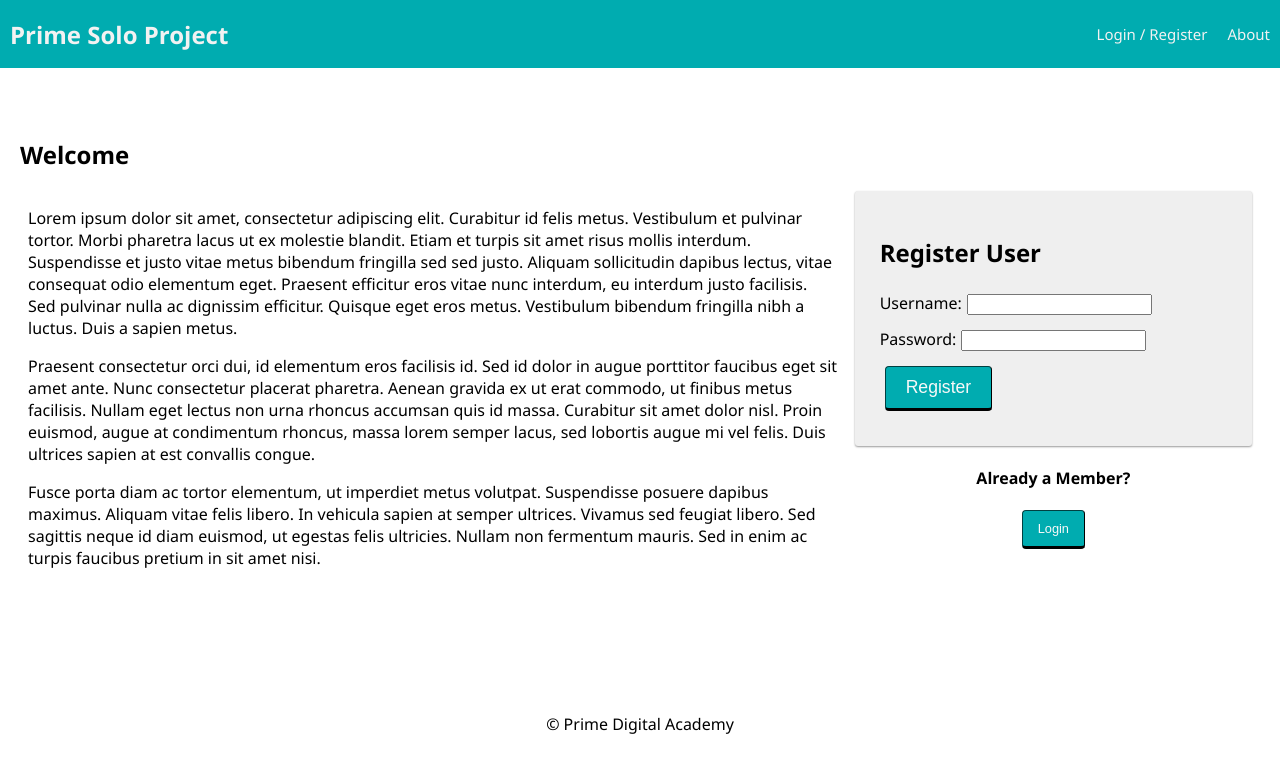
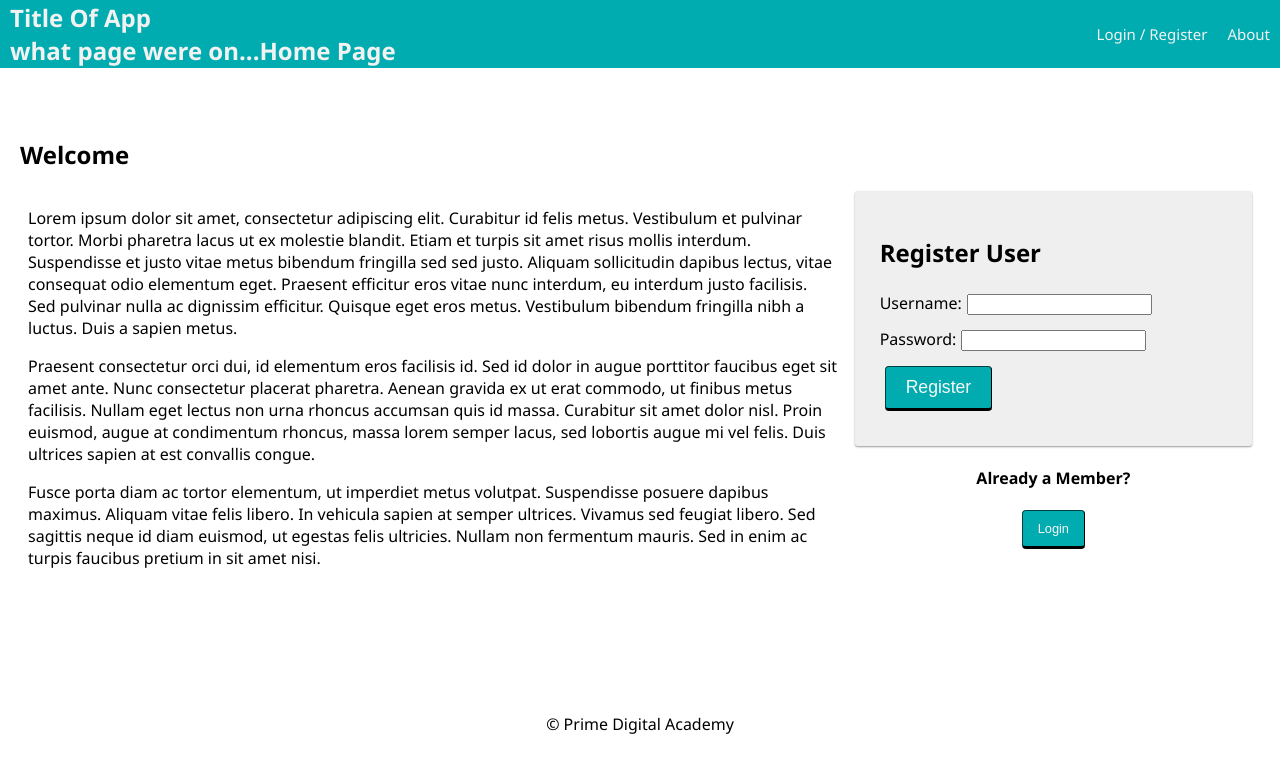
Before and after one commit to stevengangl/Steven-Solo-Project, a React (Create React App) app: page /#/home in a window 1280 px wide. Shown: the top 772 px of the page. Built offline with nearby package versions, Linux system fonts and the light colour scheme; no server answers.

Commit message:
installed material ui library

```diff
--- a/package.json
+++ b/package.json
@@ -7,6 +7,9 @@
     "node": "18.x"
   },
   "dependencies": {
+    "@emotion/react": "^11.10.6",
+    "@emotion/styled": "^11.10.6",
+    "@mui/material": "^5.12.1",
     "axios": "^0.21.1",
     "bcryptjs": "^2.4.3",
     "cookie-session": "^2.0.0",
--- a/src/components/Nav/Nav.jsx
+++ b/src/components/Nav/Nav.jsx
@@ -10,7 +10,9 @@ function Nav() {
   return (
     <div className="nav">
       <Link to="/home">
-        <h2 className="nav-title">Prime Solo Project</h2>
+        <h2 className="nav-title">Title Of App</h2>
+        <h2 className="nav-title">what page were on...Home Page</h2>
+
       </Link>
       <div>
         {/* If no user is logged in, show these links */}
```
